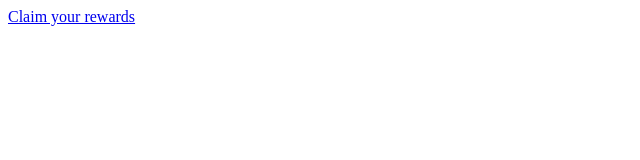
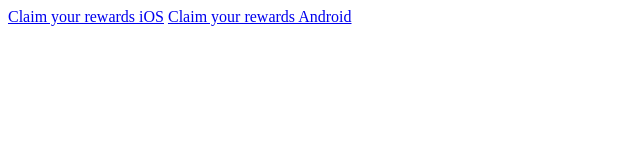
Before and after one commit to caiocsabino/temp, a plain HTML site: page index.html in a window 1280 px wide. Shown: the whole page, without its empty margins (0-640 px from the left). Drawn offline with Linux system fonts and the light colour scheme.

Commit message:
Android link

```diff
--- a/index.html
+++ b/index.html
@@ -14,6 +14,7 @@
     </script>
 </head>
 <body>
-    <a href="https://simcitybuildit.sng.link/C2dh5/webshopclaim">Claim your rewards</a>
+    <a href="https://simcitybuildit.sng.link/C2dh5/webshopclaim">Claim your rewards iOS</a>
+    <a href="https://www.ea.com/games/simcity/simcity-buildit/deep-link">Claim your rewards Android</a>
 </body>
 </html>
```
